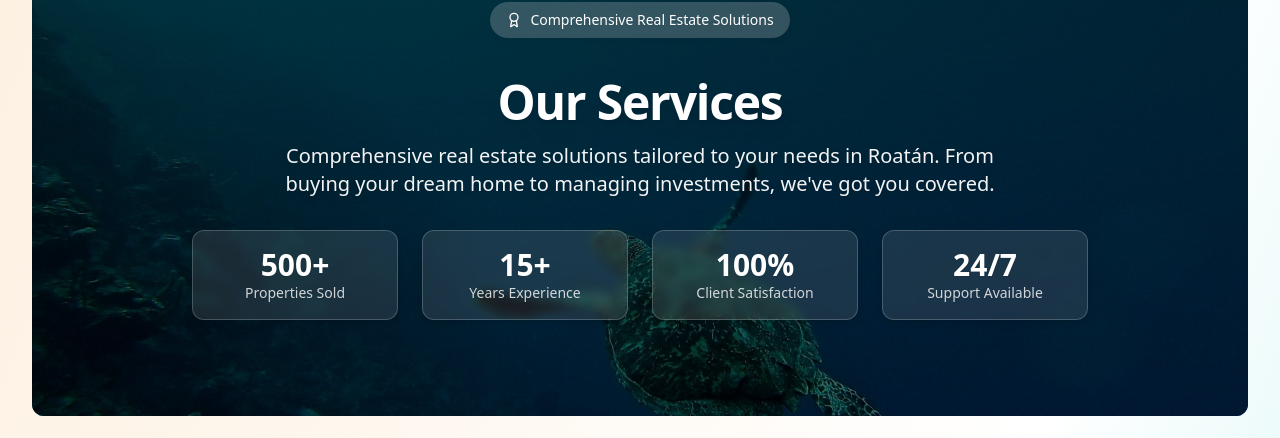
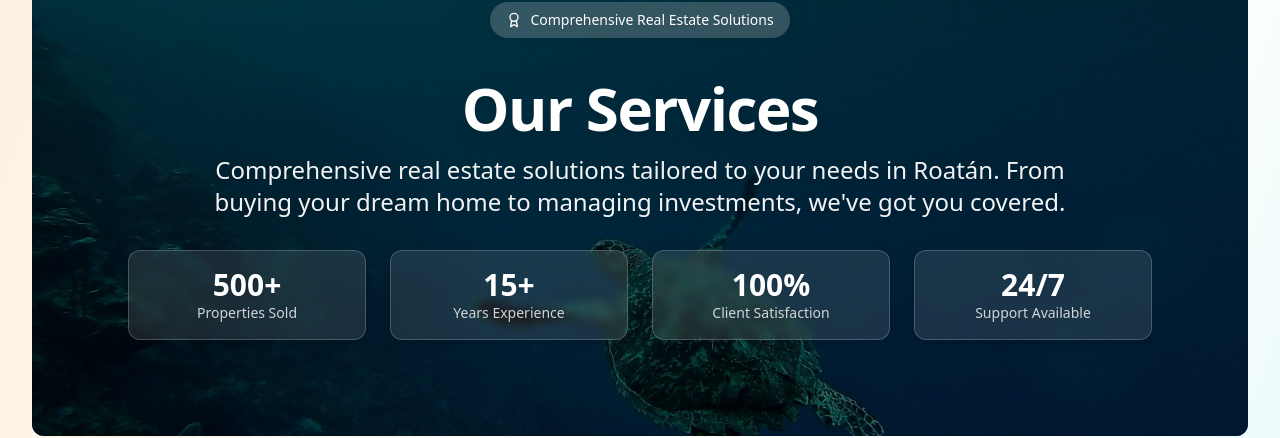
Before and after one commit to fidelfunez/caribbean-lux-realty, a React (Vite) app: page /services in a window 1280 px wide. Shown: the part 222-660 px from the top of the page. Built offline with nearby package versions, Linux system fonts and the light colour scheme; no server answers; the database is empty.

Commit message:
Standardize hero banner sizes across all pages - Fixed container spacing, title sizing, subtitle sizing, and stats grid width for complete visual consistency

```diff
--- a/src/pages/Blog.jsx
+++ b/src/pages/Blog.jsx
@@ -143,7 +143,7 @@ const Blog = () => {
             </p>
 
             {/* Blog Stats */}
-            <div className="grid grid-cols-2 md:grid-cols-4 gap-6 max-w-4xl mx-auto">
+            <div className="grid grid-cols-2 md:grid-cols-4 gap-6 max-w-5xl mx-auto">
               {[
                 { number: "50+", label: "Articles Published", icon: <PenTool className="w-6 h-6 text-white" /> },
                 { number: "10K+", label: "Monthly Readers", icon: <Eye className="w-6 h-6 text-white" /> },
@@ -256,7 +256,7 @@ const Blog = () => {
           </p>
 
           {/* Blog Stats */}
-          <div className="grid grid-cols-2 md:grid-cols-4 gap-6 max-w-4xl mx-auto">
+          <div className="grid grid-cols-2 md:grid-cols-4 gap-6 max-w-5xl mx-auto">
             {[
               { number: "50+", label: "Articles Published", icon: <PenTool className="w-6 h-6 text-white" /> },
               { number: "10K+", label: "Monthly Readers", icon: <Eye className="w-6 h-6 text-white" /> },
--- a/src/pages/Properties.jsx
+++ b/src/pages/Properties.jsx
@@ -173,7 +173,7 @@ const Properties = () => {
   };
 
   return (
-    <div className="space-y-12">
+    <div className="space-y-16 md:space-y-24">
       {/* Enhanced Hero Section - Desktop Full Width */}
       <section className="hero-full-bleed text-center py-16 md:py-20 lg:py-24 relative overflow-hidden rounded-xl bg-gradient-to-br from-blue-400 via-blue-500 to-teal-600" style={{ background: 'linear-gradient(to bottom right, #60a5fa, #3b82f6, #0d9488)' }}>
         {/* Background Image with Color-Matched Placeholder */}
@@ -194,7 +194,7 @@ const Properties = () => {
             </div>
           </div>
           <div className="flex flex-col sm:flex-row justify-center items-center gap-4 mb-4">
-            <h1 className="text-4xl sm:text-5xl lg:text-6xl font-extrabold text-white drop-shadow-lg">{getContent('properties', 'hero', 'title')}</h1>
+            <h1 className="text-4xl sm:text-5xl lg:text-6xl font-extrabold text-white drop-shadow-lg mb-4">{getContent('properties', 'hero', 'title')}</h1>
           </div>
           <p className="text-lg md:text-xl lg:text-2xl text-white/95 max-w-4xl mx-auto mb-8 drop-shadow-md">
             {getContent('properties', 'hero', 'subtitle')}
--- a/src/pages/Services.jsx
+++ b/src/pages/Services.jsx
@@ -136,14 +136,14 @@ const Services = () => {
               <span>Comprehensive Real Estate Solutions</span>
             </div>
           </div>
-          <h1 className="text-4xl sm:text-5xl font-extrabold text-white drop-shadow-lg mb-4">
+          <h1 className="text-4xl sm:text-5xl lg:text-6xl font-extrabold text-white drop-shadow-lg mb-4">
             {getContent('hero', 'title', 'Our Services')}
           </h1>
-          <p className="text-lg md:text-xl text-white/95 max-w-3xl mx-auto mb-8 drop-shadow-md">
+          <p className="text-lg md:text-xl lg:text-2xl text-white/95 max-w-4xl mx-auto mb-8 drop-shadow-md">
             {getContent('hero', 'subtitle', "Comprehensive real estate solutions tailored to your needs in Roatán. From buying your dream home to managing investments, we've got you covered.")}
           </p>
           {/* Service Stats */}
-          <div className="grid grid-cols-2 md:grid-cols-4 gap-6 max-w-4xl mx-auto">
+          <div className="grid grid-cols-2 md:grid-cols-4 gap-6 max-w-5xl mx-auto">
             {[
               { number: '500+', label: 'Properties Sold' },
               { number: '15+', label: 'Years Experience' },
```
